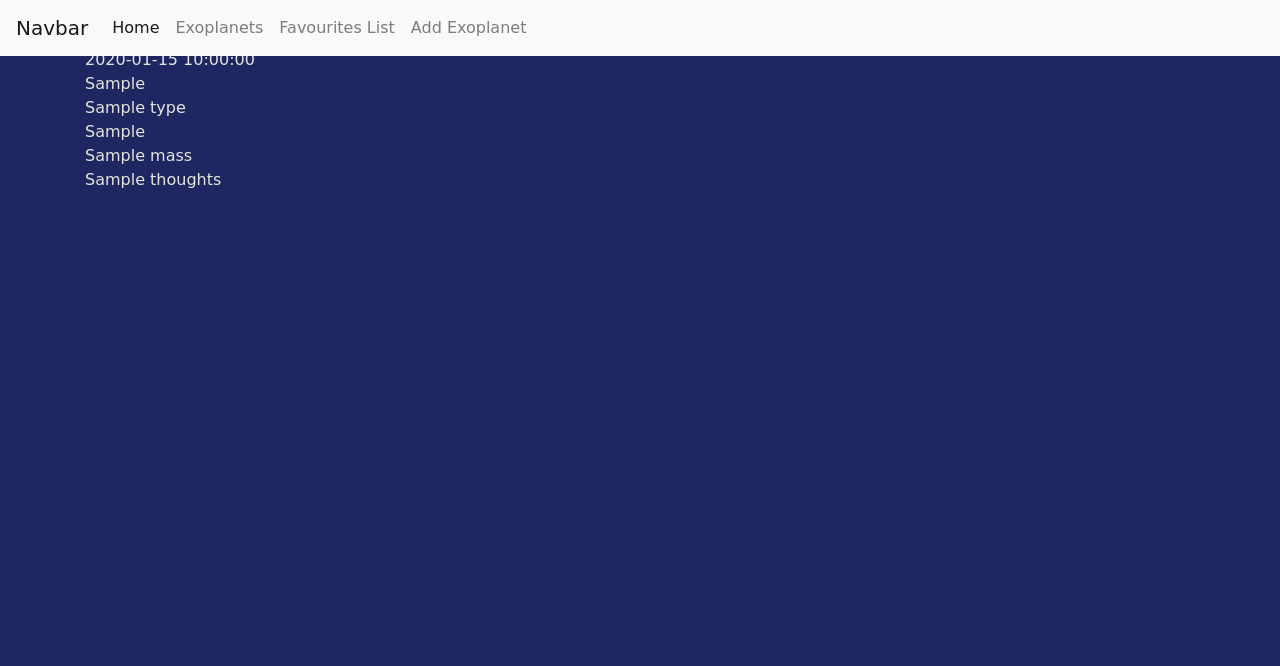
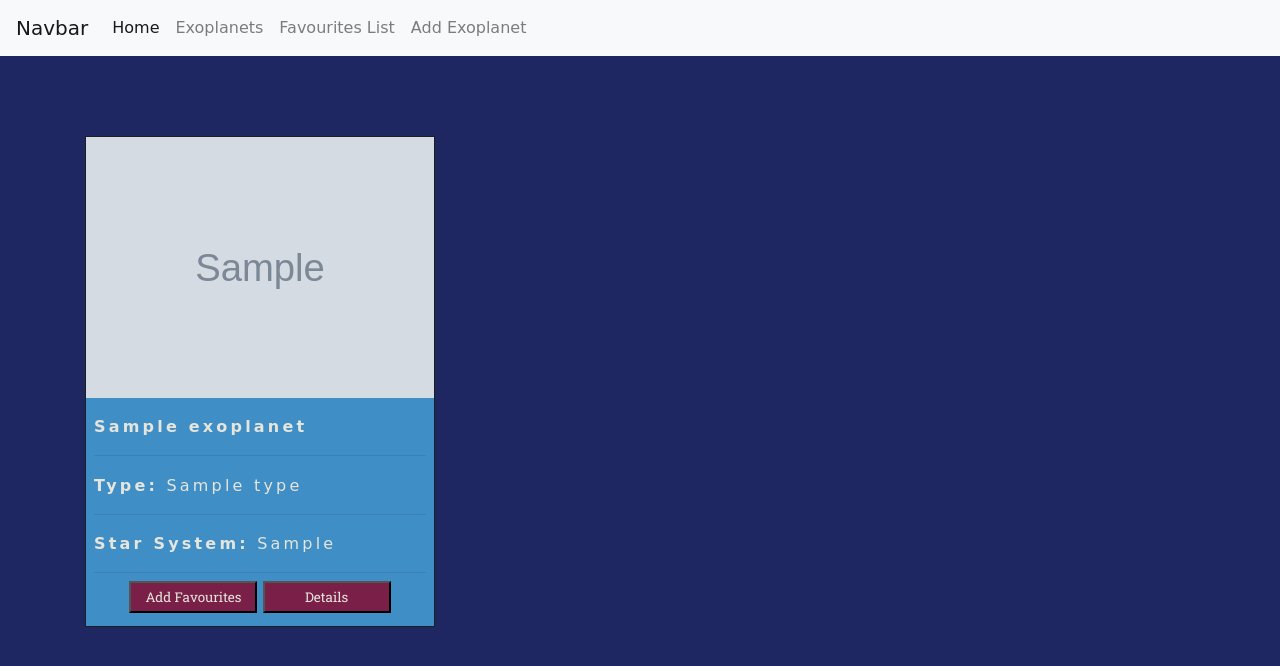
Before and after one commit to Astig-1982/The-Exoplanet-Project, a Flask app: page /rocky_planets in a window 1280 px wide. Shown: the top 666 px of the page. Run offline with Flask 2, Linux system fonts and the light colour scheme; grey boxes marked "Sample" are stand-in pictures; a database or web service that is not in the repository returns one stand-in record (values such as "Sample title"); some libraries are stand-ins or nearby versions; some web fonts are replaced.

Commit message:
Styled exoplanets display

```diff
--- a/templates/exoplanets.html
+++ b/templates/exoplanets.html
@@ -4,7 +4,7 @@
 	<a href="{{ url_for('rocky_planets') }}">Rocky Planets</a>
 	<a href="{{ url_for('gas_giants_planets') }}">Gas Giants</a>
 </div>
-<div id="exoplanets_container" class="container">
+<div style="margin-top:5rem" class="container">
 	<div class="row">
 		<div class="col-4 main_action_buttons">
 			<a href="{{ url_for('rocky_planets') }}"><button class="buttons">Rocky Planets</button></a>
--- a/templates/rocky_planets.html
+++ b/templates/rocky_planets.html
@@ -3,19 +3,29 @@
 <div>
   <a href="{{ url_for('exoplanets_display') }}">Exoplanets</a>
 </div>
-<div class="container">
+<div style="margin-top:5rem" class="container">
 <div class="row">
-{% for rocky_planet in rocky_planets %}
-    <div class="col-3">
-    {{ rocky_planet.planet_name }}<br>
-    {{ rocky_planet.discovery_date }}<br>
-    {{ rocky_planet.distance_from_earth}}<br>
-    {{ rocky_planet.type}}<br>
-    {{ rocky_planet.star_system}}<br>
-    {{ rocky_planet.mass}}<br>
-    {{ rocky_planet.thoughts}}<br>
-    </div>
-{% endfor %}
-</div>
+		{% for rocky_planet in rocky_planets %}
+		<div class="col-4">
+			<div class="exoplanets_holder">
+				<img src="{{rocky_planet.exoplanet_image}}" width="100%" height="70%" alt=""><br>
+				<p id="exoplanet_name" class="exoplanet_properties"><strong>{{rocky_planet.planet_name}}</strong></p>
+				<hr class="separator">
+				<p class="exoplanet_properties"><strong>Type:</strong> {{rocky_planet.type}}</p>
+				<hr class="separator">
+				<p class="exoplanet_properties"><strong>Star System:</strong> {{rocky_planet.star_system}}</p>
+				<hr class="separator">
+				<div class="centered_buttons">
+					<a href="{{ url_for('add_favourites', exoplanet_id=rocky_planet._id)}}"
+						id="margin-left"><button class="exoplanets_display_buttons buttons">Add Favourites</button></a>
+					<a href="{{ url_for('detailed_exoplanet', exoplanet_id=rocky_planet._id) }}"
+						id="float_right"><button class="exoplanets_display_buttons buttons">Details</button></a>
+				</div>
+			</div>
+		</div>
+
+		{% endfor %}
+	</div>
+
 </div>
 {% endblock %}
```
